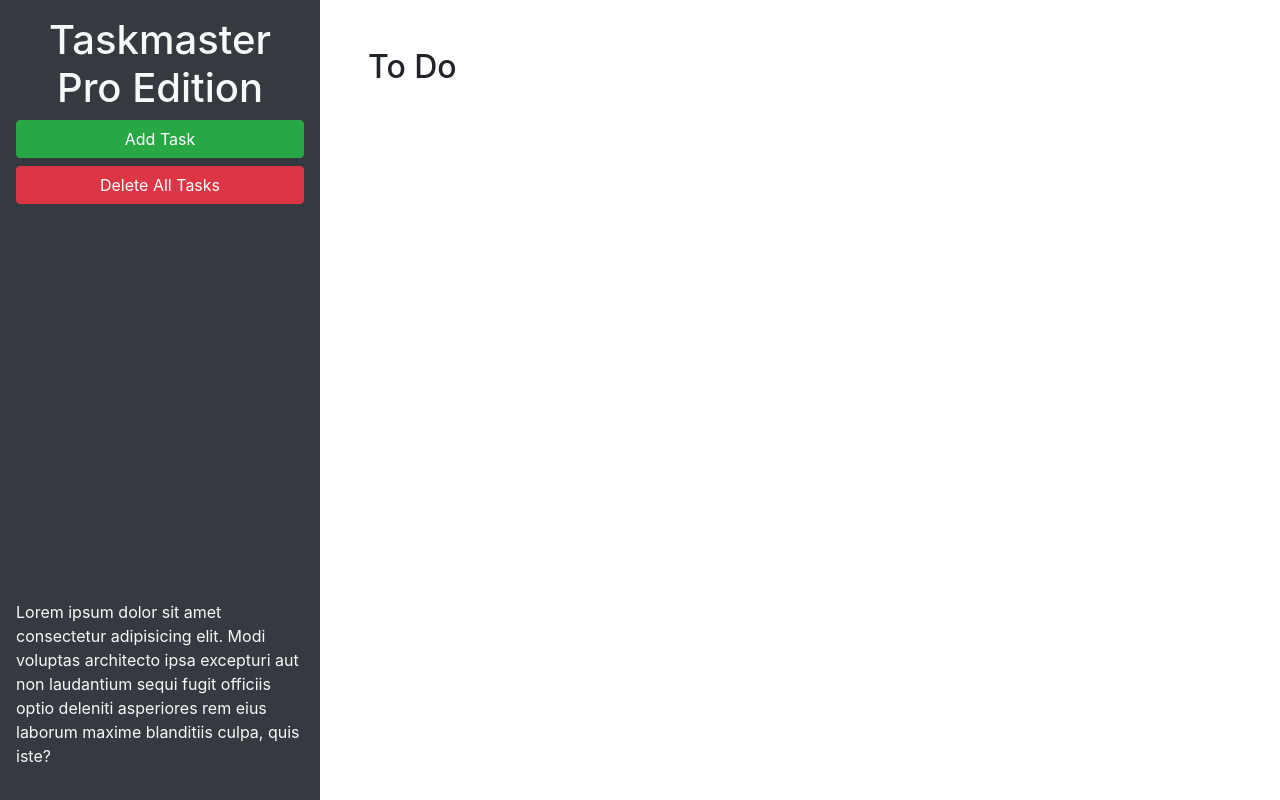
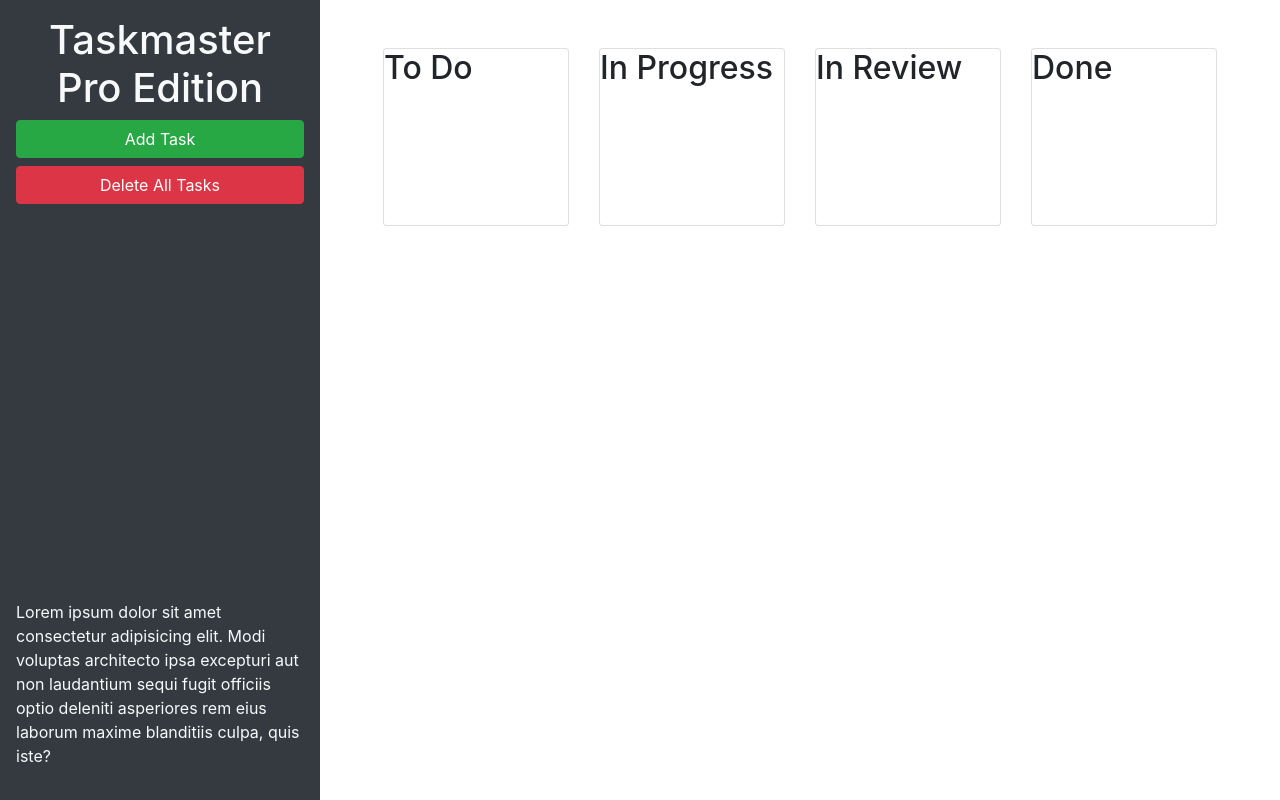
Before and after one commit to MichaelDevelopsCode/taskmaster-pro, a plain HTML site: page index.html in a window 1280 px wide. Drawn offline with nearby package versions, Linux system fonts and the light colour scheme.

Commit message:
bootstrap classes

```diff
--- a/index.html
+++ b/index.html
@@ -24,9 +24,39 @@
       </p>
     </header>
     <main class="col-12 col-lg-9">
-      <div class="m-5">
-        <h2>To Do</h2>
-        <ul id="list-toDo" class="list-group"> </ul>
+      <div class="m-5 row justify-content-around">
+        <!-- todo start -->
+        <div class="col-12 col-md-6 col-xl-3 mb-3">
+          <div class="card">
+            <h2>To Do</h2>
+            <ul id="list-toDo" class="list-group"> </ul>
+          </div>
+        </div>
+        <!-- todo end -->
+        <!-- in progress start -->
+        <div class="col-12 col-md-6 col-xl-3 mb-3">
+          <div class="card">
+            <h2>In Progress</h2>
+            <ul id="list-inProgress" class="list-group"></ul>
+          </div>
+        </div>
+        <!-- in progress end -->
+        <!-- in review start -->
+        <div class="col-12 col-md-6 col-xl-3 mb-3">
+          <div class="card">
+            <h2>In Review</h2>
+            <ul id="list-inReview" class="list-group"></ul>
+          </div>
+        </div>
+        <!-- in review end -->
+        <!-- done start -->
+        <div class="col-12 col-md-6 col-xl-3 mb-3">
+          <div class="card">
+            <h2>Done</h2>
+            <ul id="list-done" class="list-group"></ul>
+          </div>
+        </div>
+        <!-- done end -->
       </div>
     </main>
   </div>
@@ -46,11 +76,11 @@
           <form>
             <div class="form-group">
               <label for="modalTaskDescription">Task description</label>
-              <textarea id="modalTaskDescription" rows="3"></textarea>
+              <textarea id="modalTaskDescription" rows="3" class="form-control"></textarea>
             </div>
             <div class="form-group">
               <label for="modalDueDate">Due date</label>
-              <input type="text" id="modalDueDate" placeholder="mm/dd/yyyy" autocomplete="off" />
+              <input type="text" class="form-control" id="modalDueDate" placeholder="mm/dd/yyyy" autocomplete="off" />
             </div>
           </form>
         </div>
```
